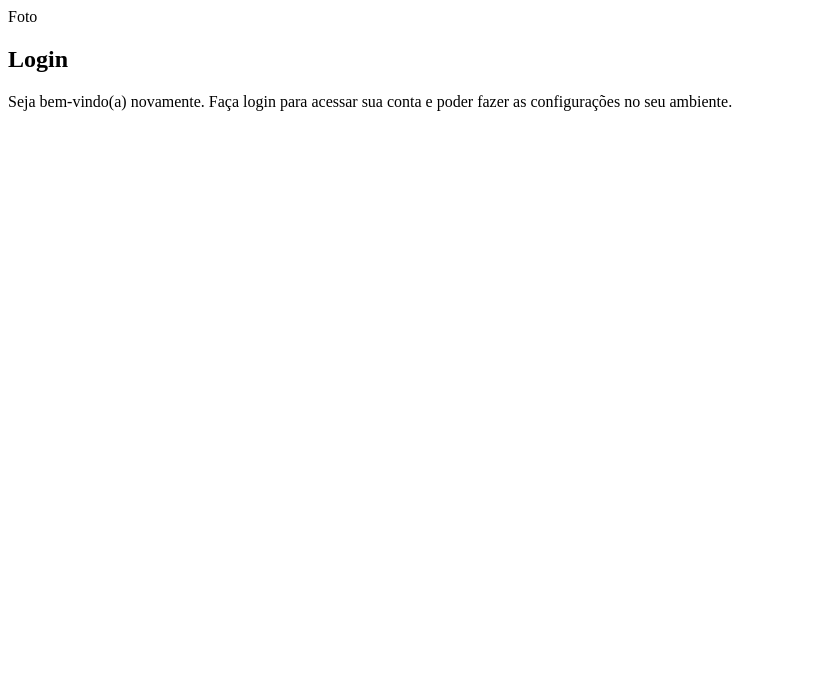
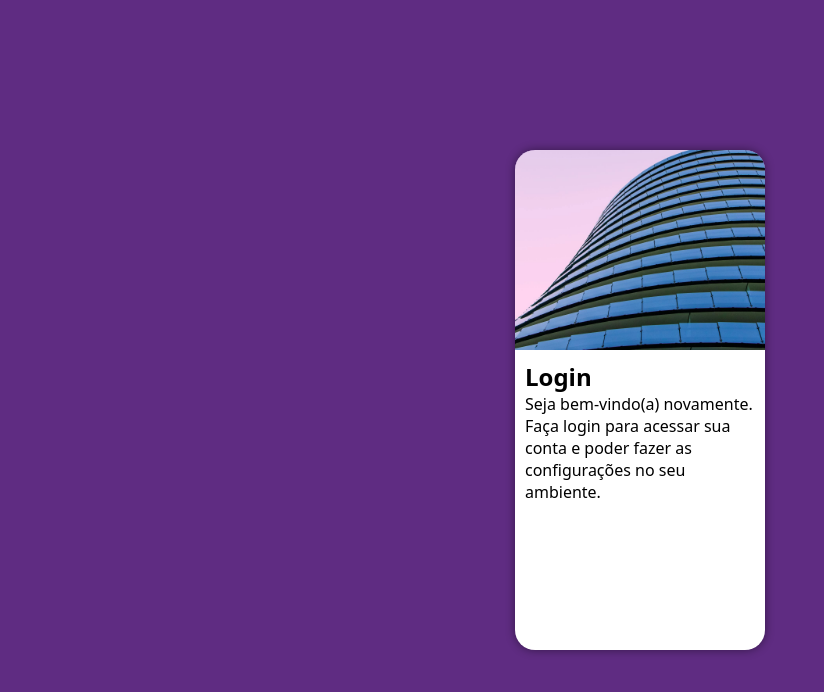
Before and after one commit to devfreitass/projeto-login, a plain HTML site: page index.html in a window 1280 px wide. Shown: the whole page, without its empty margins (0-824 px from the left). Drawn offline with Linux system fonts and the light colour scheme.

Commit message:
atualizei projeto

```diff
--- a/estilos/style.css
+++ b/estilos/style.css
@@ -5,3 +5,49 @@
     Verde: #49a09d
     liás: #5f2c82
 */
+
+* {
+    font-family: system-ui, -apple-system, BlinkMacSystemFont, 'Segoe UI', Roboto, Oxygen, Ubuntu, Cantarell, 'Open Sans', 'Helvetica Neue', sans-serif;
+    padding: 0px;
+    margin: 0px;
+    box-sizing: border-box;
+}
+
+body, html {
+    background-color: #5f2c82;
+    height: 100vh;
+    width: 100vw;
+}
+
+main {
+    position: relative;
+    height: 100vh;
+    width: 100vw;
+}
+
+section#login {
+    position: absolute;
+    top: 50%;
+    left: 50%;
+    transform: translate(-50%, -50%);
+    overflow: hidden;
+
+    background-color: white ;
+    width: 250px;
+    height: 500px;
+    border-radius: 20px;
+    box-shadow: 0px 0px 10px rgba(0, 0, 0, 0.450);
+}
+
+section#login > div#imagem {
+    display: block;
+    background: #5f2c82 url(../imagens/mitchels.jpg) no-repeat;
+    background-size: cover;
+    background-position: center center;
+    height: 200px;
+}
+
+section#login > div#formulario {
+    display: block;
+    padding: 10px;
+}
--- a/index.html
+++ b/index.html
@@ -10,7 +10,7 @@
     <main>
         <section id="login">
             <div id="imagem">
-                Foto
+                <!-- Aqui vai a imagem nas CSS -->
             </div>
             <div id="formulario">
                 <h1>Login</h1>
```
